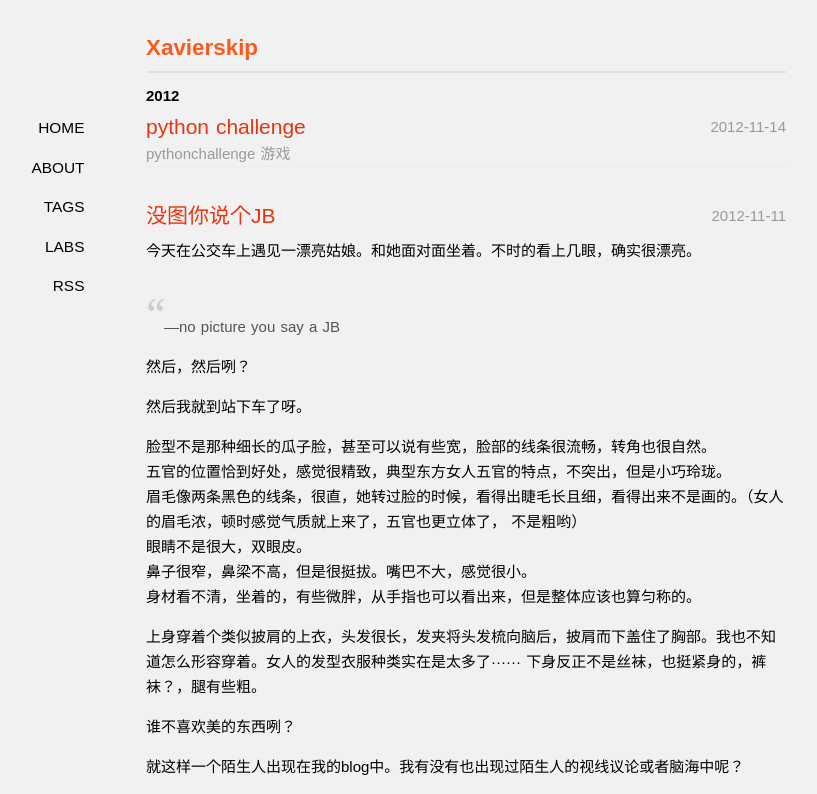
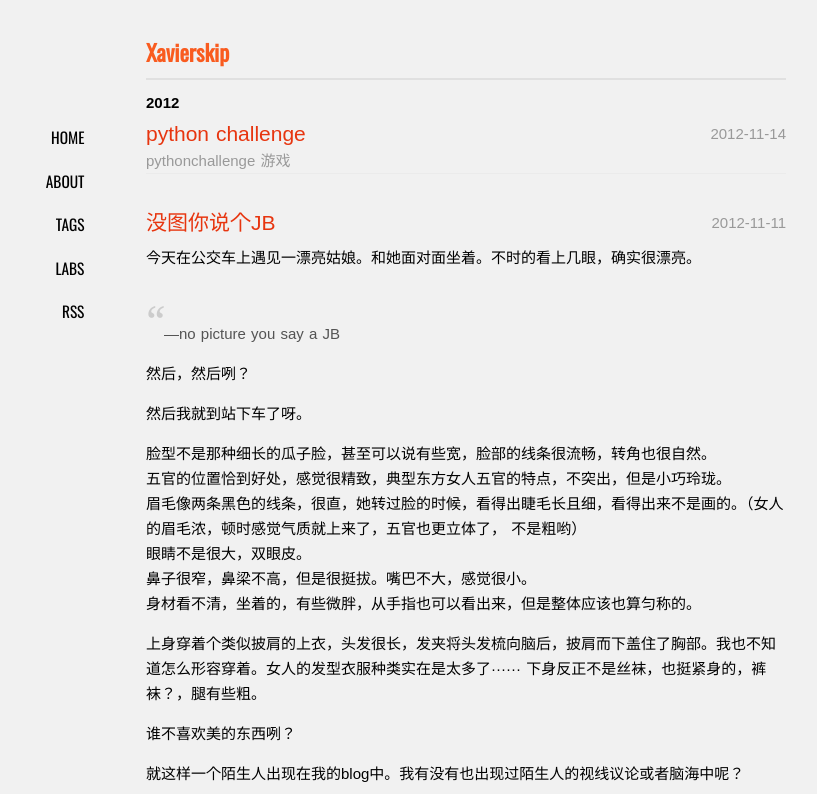
Before and after one commit to xavierskip/xavierskip.github.io, a Jekyll site: the page built from index.html, in a window 1280 px wide. Shown: the top 794 px of the page, without its empty margins (174-991 px from the left). Built offline with Jekyll 4.4.1, drawn with Linux system fonts in a browser that asks for light colours; nearby versions of some CDN libraries; Markdown is read by kramdown in place of the engine named in the settings; the list of posts is cut into pages by our own code.

Commit message:
font Oswald

```diff
--- a/media/css/style.css
+++ b/media/css/style.css
@@ -19,6 +19,9 @@ modify by xavirskip
 @import url(http://fonts.googleapis.com/css?family=Electrolize);
 @import url(http://fonts.googleapis.com/css?family=Cuprum);
 */
+
+@import url(http://fonts.googleapis.com/css?family=Oswald);
+
 body{font-size:14px;word-spacing:1px;margin-left:auto;margin-right:auto;
 	font-family: "Inconsolata","Microsoft YaHei",sans-serif;
 	color:#000000;background-color:#F1F1F1;}
```
